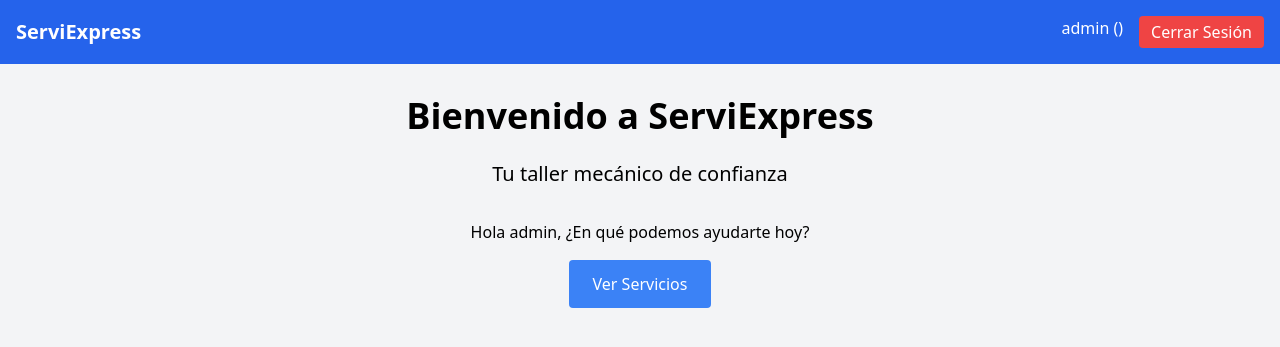
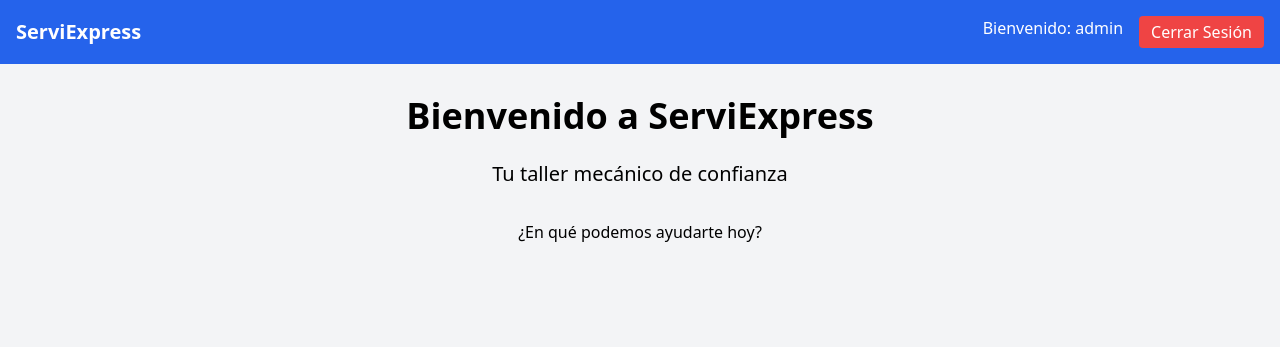
Before and after one commit to Marcoherna/taller, a Django app: page / in a window 1280 px wide. Shown: the top 347 px of the page. Run offline with Django 5.2, Linux system fonts and the light colour scheme; a user stored in the database is signed in.

Commit message:
primer commit est

```diff
--- a/serviexpress/core/templates/core/inicio.html
+++ b/serviexpress/core/templates/core/inicio.html
@@ -15,15 +15,36 @@
     </div>
     {% else %}
     <div>
-        <p>Hola {{ user.username }}, ¿En qué podemos ayudarte hoy?</p>
-        <a href="{% url 'servicios:lista' %}" class="bg-blue-500 text-white px-6 py-3 rounded hover:bg-blue-600 inline-block mt-4">
-            Ver Servicios
-        </a>
+        <p>¿En qué podemos ayudarte hoy?</p>
+        <!-- <a href="{% url 'servicios:lista' %}" class="bg-blue-500 text-white px-6 py-3 rounded hover:bg-blue-600 inline-block mt-4">
+            Ver Servicios</a> -->
         {% if user.rol == 'empleado' %}
+            <a href="{% url 'servicios:lista' %}" class="bg-blue-500 text-white px-6 py-3 rounded hover:bg-blue-600 inline-block mt-4">
+                Ver Servicios</a>
             <a href="{% url 'servicios:crear' %}" class="bg-blue-500 text-white px-6 py-3 rounded hover:bg-blue-600 inline-block mt-4">
-                Crear servicio
-            </a>
+                Crear servicio</a>
+            <a href="{% url 'reservas:pendientes' %}" class="bg-blue-500 text-white px-6 py-3 rounded hover:bg-blue-600 inline-block mt-4">
+                Reservas Pendientes</a>
         {% endif %}
+
+        {% if user.rol == 'cliente' %}
+            <a href="{% url 'servicios:lista' %}" class="bg-blue-500 text-white px-6 py-3 rounded hover:bg-blue-600 inline-block mt-4">
+                Ver Servicios</a>
+            <a href="{% url 'servicios:lista' %}" class="bg-blue-500 text-white px-6 py-3 rounded hover:bg-blue-600 inline-block mt-4">
+                Servicios</a>
+            <a href="{% url 'reservas:historial' %}" class="bg-blue-500 text-white px-6 py-3 rounded hover:bg-blue-600 inline-block mt-4">
+                Mis Reservas</a>
+        {% endif %}
+
+        {% if user.rol == 'administrador' %}
+            <a href="{% url 'servicios:lista' %}" class="bg-blue-500 text-white px-6 py-3 rounded hover:bg-blue-600 inline-block mt-4">
+                Ver Servicios</a>
+            <a href="{% url 'servicios:admin' %}" class="bg-blue-500 text-white px-6 py-3 rounded hover:bg-blue-600 inline-block mt-4">
+                Gestionar Servicios</a>
+            <a href="{% url 'reservas:informes' %}" class="bg-blue-500 text-white px-6 py-3 rounded hover:bg-blue-600 inline-block mt-4">
+                Informes</a>
+        {% endif %}
+
     </div>
     {% endif %}
 </div>
--- a/serviexpress/servicios/admin.py
+++ b/serviexpress/servicios/admin.py
@@ -2,6 +2,5 @@
 from .models import Producto, Servicio
 
 # Register your models here.
-
 admin.site.register(Producto)
 admin.site.register(Servicio)
--- a/serviexpress/templates/base.html
+++ b/serviexpress/templates/base.html
@@ -6,26 +6,19 @@
     <link href="https://cdn.jsdelivr.net/npm/tailwindcss@2.2.19/dist/tailwind.min.css" rel="stylesheet">
 </head>
 <body class="bg-gray-100">
+
     <nav class="bg-blue-600 text-white p-4">
         <div class="container mx-auto flex justify-between items-center">
             <a href="/" class="text-xl font-bold">ServiExpress</a>
             <div class="flex space-x-4">
                 {% if user.is_authenticated %}
-                    {% if user.rol == 'cliente' %}
-                        <a href="{% url 'servicios:lista' %}" class="hover:text-blue-200">Servicios</a>
-                        <a href="{% url 'reservas:historial' %}" class="hover:text-blue-200">Mis Reservas</a>
-                    {% endif %}
-
-                    {% if user.rol == 'empleado' %}
-                        <a href="{% url 'reservas:pendientes' %}" class="hover:text-blue-200">Reservas Pendientes</a>
-                    {% endif %}
 
                     {% if user.rol == 'administrador' %}
                         <a href="{% url 'servicios:admin' %}" class="hover:text-blue-200">Gestionar Servicios</a>
                         <a href="{% url 'reservas:informes' %}" class="hover:text-blue-200">Informes</a>
                     {% endif %}
 
-                    <span>{{ user.username }} ({{ user.get_rol_display }})</span>
+                    <span>Bienvenido: {{ user.username }}</span>
                     <a href="{% url 'logout' %}" class="bg-red-500 px-3 py-1 rounded hover:bg-red-600">Cerrar Sesión</a>
                 {% else %}
                     <a href="{% url 'login' %}" class="hover:text-blue-200">Iniciar Sesión</a>
--- a/serviexpress/usuarios/admin.py
+++ b/serviexpress/usuarios/admin.py
@@ -2,5 +2,4 @@
 from .models import Usuario
 
 # Register your models here.
-
 admin.site.register(Usuario)
```
Also changed, not shown: serviexpress/serviexpress/settings.py (+4 -35 lines), serviexpress/db.sqlite3, serviexpress/usuarios/migrations/0001_initial.py.
